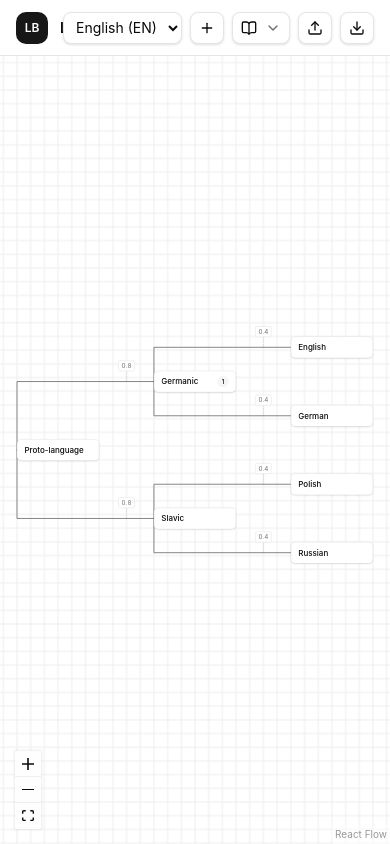
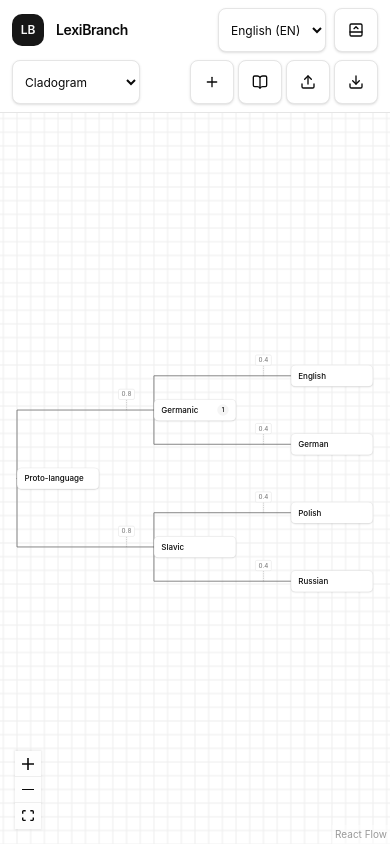
Before and after one commit to dzw386/LexiBranch, a React (Vite) app: page / in a window 390 px wide. Built offline with nearby package versions, Linux system fonts and the light colour scheme.

Commit message:
feat(ui): add responsive tree workspace
Add a collapsible desktop sidebar and a mobile node-details drawer.
Reflow workspace controls for narrow screens and improve touch targets.

```diff
--- a/src/App.tsx
+++ b/src/App.tsx
@@ -9,6 +9,13 @@ import {
   type ReactFlowInstance,
 } from '@xyflow/react'
 import '@xyflow/react/dist/style.css'
+import {
+  PanelBottomClose,
+  PanelBottomOpen,
+  PanelLeftClose,
+  PanelLeftOpen,
+  X,
+} from 'lucide-react'
 import { useCallback, useEffect, useMemo, useRef, useState } from 'react'
 import { useTranslation } from 'react-i18next'
 import { PhyloEdge } from './components/canvas/PhyloEdge'
@@ -122,6 +129,8 @@ function App() {
   const cancelMoveSubtree = useTreeStore((state) => state.cancelMoveSubtree)
   const completeMoveSubtree = useTreeStore((state) => state.completeMoveSubtree)
   const [moveError, setMoveError] = useState<string | null>(null)
+  const [desktopSidebarOpen, setDesktopSidebarOpen] = useState(true)
+  const [mobileSidebarOpen, setMobileSidebarOpen] = useState(false)
   const [nodeMeasurements, setNodeMeasurements] = useState<
     Record<string, NodeMeasurement>
   >({})
@@ -363,8 +372,9 @@ function App() {
       : getSubtreeIds(tree, selectedTreeNode.id).length
 
   return (
-    <div className="flex h-screen w-full flex-col overflow-hidden bg-background text-foreground">
-      <header className="flex h-14 shrink-0 items-center justify-between border-b bg-card px-4 sm:px-6">
+    <div className="app-shell flex w-full flex-col overflow-hidden bg-background text-foreground">
+      <header className="relative z-40 flex shrink-0 flex-col gap-2 border-b bg-card px-3 py-2 sm:px-4 lg:h-14 lg:flex-row lg:items-center lg:justify-between lg:gap-4 lg:px-6 lg:py-0">
+        <div className="flex min-w-0 items-center justify-between gap-3 lg:justify-start">
           <div className="flex min-w-0 items-center gap-3">
             <div className="flex size-8 shrink-0 items-center justify-center rounded-lg bg-primary text-xs font-semibold text-primary-foreground">
               {t('appMonogram')}
@@ -379,10 +389,7 @@ function App() {
             </div>
           </div>
 
-        <nav
-          className="flex shrink-0 items-center gap-2"
-          aria-label={t('workspaceActions')}
-        >
+          <div className="flex shrink-0 items-center gap-2">
             <label htmlFor="language-select" className="sr-only">
               {t('language')}
             </label>
@@ -392,13 +399,70 @@ function App() {
               onChange={(event) => {
                 void i18n.changeLanguage(event.currentTarget.value)
               }}
-            className="h-8 rounded-md border border-input bg-background px-2 text-sm shadow-sm outline-none focus-visible:ring-1 focus-visible:ring-ring"
+              className="h-11 max-w-28 rounded-md border border-input bg-background px-2 text-xs shadow-sm outline-none focus-visible:ring-1 focus-visible:ring-ring sm:h-8 sm:max-w-none sm:text-sm"
             >
               <option value="en">{t('languageEnglish')}</option>
               <option value="pl">{t('languagePolish')}</option>
             </select>
+            <Button
+              type="button"
+              variant="outline"
+              size="icon"
+              className="h-11 w-11 shrink-0 md:hidden"
+              aria-label={t('toggleSidebar')}
+              aria-expanded={mobileSidebarOpen}
+              aria-controls="tree-tools-sidebar"
+              onClick={() => setMobileSidebarOpen((open) => !open)}
+            >
+              {mobileSidebarOpen ? (
+                <PanelBottomClose aria-hidden="true" />
+              ) : (
+                <PanelBottomOpen aria-hidden="true" />
+              )}
+            </Button>
+            <Button
+              type="button"
+              variant="outline"
+              size="icon"
+              className="hidden h-9 w-9 shrink-0 md:inline-flex"
+              aria-label={t('toggleSidebar')}
+              aria-expanded={desktopSidebarOpen}
+              aria-controls="tree-tools-sidebar"
+              onClick={() => setDesktopSidebarOpen((open) => !open)}
+            >
+              {desktopSidebarOpen ? (
+                <PanelLeftClose aria-hidden="true" />
+              ) : (
+                <PanelLeftOpen aria-hidden="true" />
+              )}
+            </Button>
+          </div>
+        </div>
+
+        <nav
+          className="flex min-w-0 flex-wrap items-center justify-between gap-2 lg:shrink-0 lg:flex-nowrap"
+          aria-label={t('workspaceActions')}
+        >
+          <label htmlFor="view-mode-select" className="sr-only">
+            {t('viewMode')}
+          </label>
+          <select
+            id="view-mode-select"
+            value={viewMode}
+            onChange={(event) =>
+              setViewMode(
+                event.currentTarget.value === 'phylogram'
+                  ? 'phylogram'
+                  : 'cladogram',
+              )
+            }
+            className="h-11 w-32 shrink-0 rounded-md border border-input bg-background px-2 text-xs shadow-sm outline-none focus-visible:ring-1 focus-visible:ring-ring lg:hidden"
+          >
+            <option value="cladogram">{t('cladogramMode')}</option>
+            <option value="phylogram">{t('phylogramMode')}</option>
+          </select>
           <div
-            className="hidden items-center gap-1 rounded-md border bg-background p-0.5 sm:flex"
+            className="hidden items-center gap-1 rounded-md border bg-background p-0.5 lg:flex"
             role="group"
             aria-label={t('viewMode')}
           >
@@ -423,17 +487,47 @@ function App() {
               {t('phylogramMode')}
             </Button>
           </div>
+          <div className="flex shrink-0 items-center gap-1">
             <NewTreeAction onNewTree={() => newTree(t('newNode'))} />
             <LoadExampleMenu onLoadExample={importTree} />
             <ImportExportActions tree={tree} onImport={importTree} />
+          </div>
         </nav>
       </header>
 
-      <main className="flex min-h-0 flex-1 overflow-hidden">
+      <main className="relative flex min-h-0 flex-1 overflow-hidden">
+        {mobileSidebarOpen ? (
+          <button
+            type="button"
+            className="absolute inset-0 z-20 cursor-default bg-black/30 md:hidden"
+            aria-label={t('close')}
+            onClick={() => setMobileSidebarOpen(false)}
+          />
+        ) : null}
         <aside
-          className="hidden min-h-0 w-64 min-w-0 shrink-0 flex-col border-r bg-muted/20 p-4 md:flex"
+          id="tree-tools-sidebar"
+          className={cn(
+            'min-h-0 w-64 min-w-0 shrink-0 flex-col border-r bg-muted/20 p-4',
+            desktopSidebarOpen ? 'hidden md:flex' : 'hidden',
+            mobileSidebarOpen &&
+              'absolute inset-x-0 bottom-0 z-30 flex h-[75%] min-h-[15rem] max-h-[36rem] w-full rounded-t-xl border bg-card p-4 shadow-xl md:relative md:inset-auto md:h-auto md:min-h-0 md:max-h-none md:w-64 md:rounded-none md:border-y-0 md:border-l-0 md:bg-muted/20 md:p-4 md:shadow-none',
+          )}
           aria-label={t('treeToolsSidebar')}
         >
+          {mobileSidebarOpen ? (
+            <div className="mb-3 flex h-11 shrink-0 items-center justify-end md:hidden">
+              <Button
+                type="button"
+                variant="ghost"
+                size="icon"
+                className="h-11 w-11"
+                aria-label={t('close')}
+                onClick={() => setMobileSidebarOpen(false)}
+              >
+                <X aria-hidden="true" />
+              </Button>
+            </div>
+          ) : null}
           <NodeDetailsPanel
             node={selectedNode}
             branchLength={selectedTreeNode?.branchLength ?? null}
@@ -477,6 +571,7 @@ function App() {
             onStartMove={() => {
               if (selectedNodeId !== null && selectedNodeId !== tree.rootId) {
                 setMoveError(null)
+                setMobileSidebarOpen(false)
                 startMoveSubtree(selectedNodeId)
               }
             }}
--- a/src/components/dialogs/ImportExportActions.tsx
+++ b/src/components/dialogs/ImportExportActions.tsx
@@ -127,7 +127,7 @@ export function ImportExportActions({
         type="button"
         variant="outline"
         size="sm"
-        className="px-2 sm:px-3"
+        className="h-11 w-11 shrink-0 px-2 sm:h-8 sm:w-auto sm:px-3"
         aria-label={t('import')}
         title={t('importTreeFile')}
         onClick={() => fileInputRef.current?.click()}
@@ -139,7 +139,7 @@ export function ImportExportActions({
         type="button"
         variant="outline"
         size="sm"
-        className="px-2 sm:px-3"
+        className="h-11 w-11 shrink-0 px-2 sm:h-8 sm:w-auto sm:px-3"
         aria-label={t('export')}
         onClick={() => setExportDialogOpen(true)}
       >
--- a/src/components/dialogs/LoadExampleMenu.tsx
+++ b/src/components/dialogs/LoadExampleMenu.tsx
@@ -64,7 +64,7 @@ export function LoadExampleMenu({ onLoadExample }: LoadExampleMenuProps) {
         type="button"
         variant="outline"
         size="sm"
-        className="px-2 sm:px-3"
+        className="h-11 w-11 shrink-0 px-2 sm:h-8 sm:w-auto sm:px-3"
         aria-label={t('loadExample')}
         aria-haspopup="menu"
         aria-expanded={open}
@@ -72,7 +72,10 @@ export function LoadExampleMenu({ onLoadExample }: LoadExampleMenuProps) {
       >
         <BookOpen aria-hidden="true" />
         <span className="hidden sm:inline">{t('loadExample')}</span>
-        <ChevronDown aria-hidden="true" className="opacity-60" />
+        <ChevronDown
+          aria-hidden="true"
+          className="hidden opacity-60 sm:block"
+        />
       </Button>
 
       {open ? (
@@ -86,7 +89,7 @@ export function LoadExampleMenu({ onLoadExample }: LoadExampleMenuProps) {
               key={sample.id}
               type="button"
               role="menuitem"
-              className="flex w-full items-center rounded-sm px-2.5 py-1.5 text-left text-sm outline-none transition-colors hover:bg-accent hover:text-accent-foreground focus:bg-accent focus:text-accent-foreground"
+              className="flex min-h-11 w-full items-center rounded-sm px-2.5 py-1.5 text-left text-sm outline-none transition-colors hover:bg-accent hover:text-accent-foreground focus:bg-accent focus:text-accent-foreground"
               onClick={() => handleSelect(sample.text)}
             >
               {t(SAMPLE_LABEL_KEYS[sample.id])}
--- a/src/components/dialogs/NewTreeAction.tsx
+++ b/src/components/dialogs/NewTreeAction.tsx
@@ -30,7 +30,7 @@ export function NewTreeAction({ onNewTree }: NewTreeActionProps) {
         type="button"
         variant="outline"
         size="sm"
-        className="px-2 sm:px-3"
+        className="h-11 w-11 shrink-0 px-2 sm:h-8 sm:w-auto sm:px-3"
         aria-label={t('newTree')}
         onClick={() => setConfirmOpen(true)}
       >
--- a/src/i18n/locales/en.json
+++ b/src/i18n/locales/en.json
@@ -94,6 +94,7 @@
   "flowNodeMovedAnnouncement": "Moved selected node {{direction}}. New position, x: {{x}}, y: {{y}}.",
   "flowEdgeDescription": "This branch is not interactive.",
   "flowEdgeAriaLabel": "Branch connecting {{parent}} and {{child}}",
+  "toggleSidebar": "Toggle tree tools sidebar",
   "zoomIn": "Zoom In",
   "zoomOut": "Zoom Out",
   "fitView": "Fit View",
--- a/src/i18n/locales/pl.json
+++ b/src/i18n/locales/pl.json
@@ -95,6 +95,7 @@
   "flowNodeMovedAnnouncement": "Zaznaczony węzeł przesunięto {{direction}}. Nowa pozycja, x: {{x}}, y: {{y}}.",
   "flowEdgeDescription": "Ta gałąź nie jest interaktywna.",
   "flowEdgeAriaLabel": "Gałąź łącząca {{parent}} i {{child}}",
+  "toggleSidebar": "Pokaż lub ukryj panel narzędzi drzewa",
   "zoomIn": "Powiększ",
   "zoomOut": "Pomniejsz",
   "fitView": "Dopasuj widok",
--- a/src/index.css
+++ b/src/index.css
@@ -91,6 +91,36 @@
   }
 }
 
+.app-shell {
+  height: 100vh;
+  height: 100dvh;
+}
+
+.react-flow__pane {
+  touch-action: none;
+}
+
+@media (pointer: coarse) {
+  button,
+  input,
+  select {
+    min-height: 44px;
+  }
+
+  button,
+  .react-flow__controls-button {
+    min-width: 44px;
+  }
+
+  .react-flow__controls-button {
+    min-height: 44px;
+  }
+
+  .phylo-node {
+    min-height: 44px;
+  }
+}
+
 .phylo-edge__label {
   position: absolute;
   z-index: 1;
```
Also changed, not shown: 1 other file (tests, documents, lock files or other folders). Lines whose indentation alone changed are shown as unchanged.
